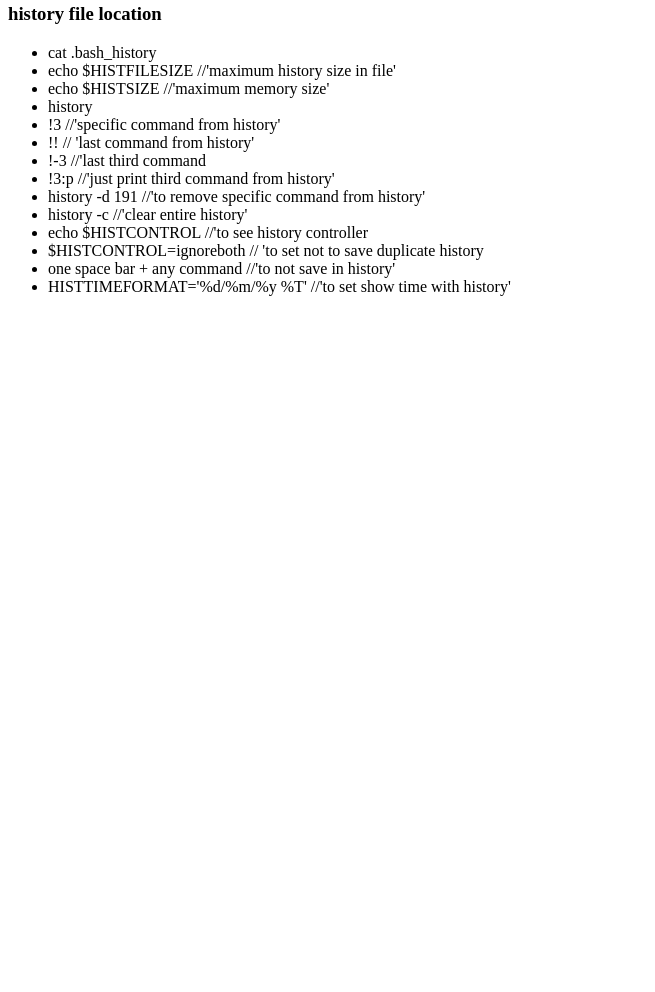
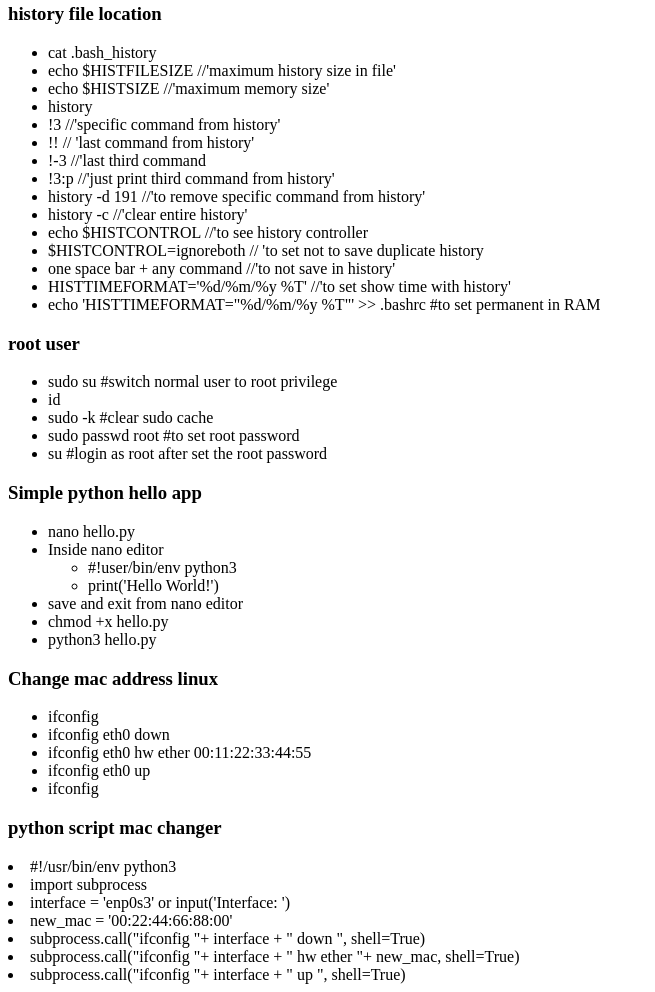
Before and after one commit to firoznep/linux-code, a plain HTML site: page index.html in a window 1280 px wide. Shown: the part 1627-2619 px from the top of the page, without its empty margins (0-655 px from the left). Before the commit the page ends 1939 px from the top, so only its background shows below. Drawn offline with Linux system fonts and the light colour scheme.

Commit message:
added mac-changer pytho script to the index file

```diff
--- a/index.html
+++ b/index.html
@@ -135,7 +135,58 @@
         </li>
         <li>one space bar + any command //'to not save in history'</li>
         <li>HISTTIMEFORMAT='%d/%m/%y %T' //'to set show time with history'</li>
+        <li>
+          echo 'HISTTIMEFORMAT="%d/%m/%y %T"' >> .bashrc #to set permanent in
+          RAM
+        </li>
       </ul>
+
+      <h3>root user</h3>
+      <ul>
+        <li>sudo su #switch normal user to root privilege</li>
+        <li>id</li>
+        <li>sudo -k #clear sudo cache</li>
+        <li>sudo passwd root #to set root password</li>
+        <li>su #login as root after set the root password</li>
+      </ul>
+
+      <h3>Simple python hello app</h3>
+      <ul>
+        <li>nano hello.py</li>
+        <li>
+          Inside nano editor
+          <ul>
+            <li>#!user/bin/env python3</li>
+            <li>print('Hello World!')</li>
+          </ul>
+        </li>
+        <li>save and exit from nano editor</li>
+        <li>chmod +x hello.py</li>
+        <li>python3 hello.py</li>
+      </ul>
+
+      <h3>Change mac address linux</h3>
+      <ul>
+        <li>ifconfig</li>
+        <li>ifconfig eth0 down</li>
+        <li>ifconfig eth0 hw ether 00:11:22:33:44:55</li>
+        <li>ifconfig eth0 up</li>
+        <li>ifconfig</li>
+      </ul>
+
+      <h3>python script mac changer</h3>
+      <li>#!/usr/bin/env python3</li>
+
+      <li>import subprocess</li>
+
+      <li>interface = 'enp0s3' or input('Interface: ')</li>
+      <li>new_mac = '00:22:44:66:88:00'</li>
+      <li>subprocess.call("ifconfig "+ interface + " down ", shell=True)</li>
+      <li>
+        subprocess.call("ifconfig "+ interface + " hw ether "+ new_mac,
+        shell=True)
+      </li>
+      <li>subprocess.call("ifconfig "+ interface + " up ", shell=True)</li>
     </div>
   </body>
 </html>
```
